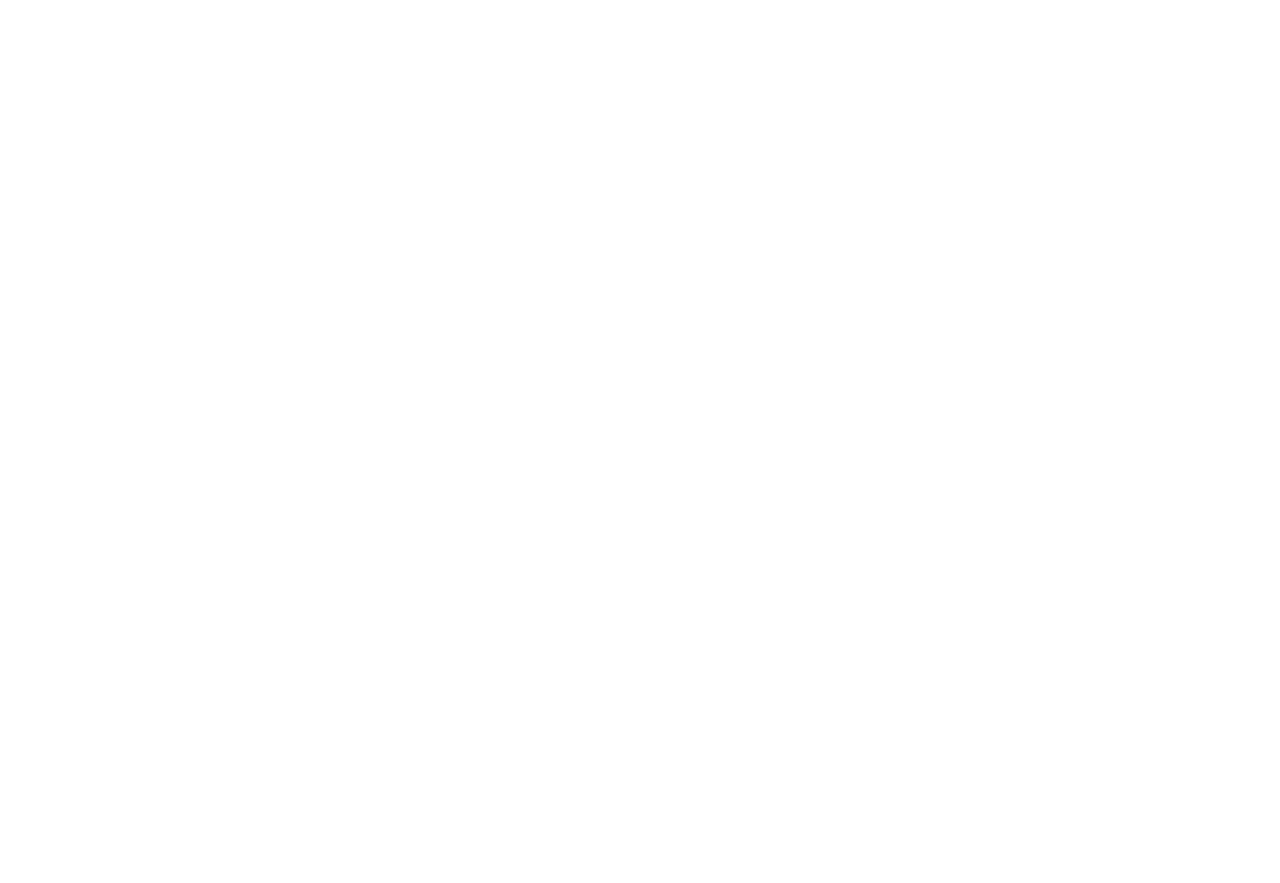
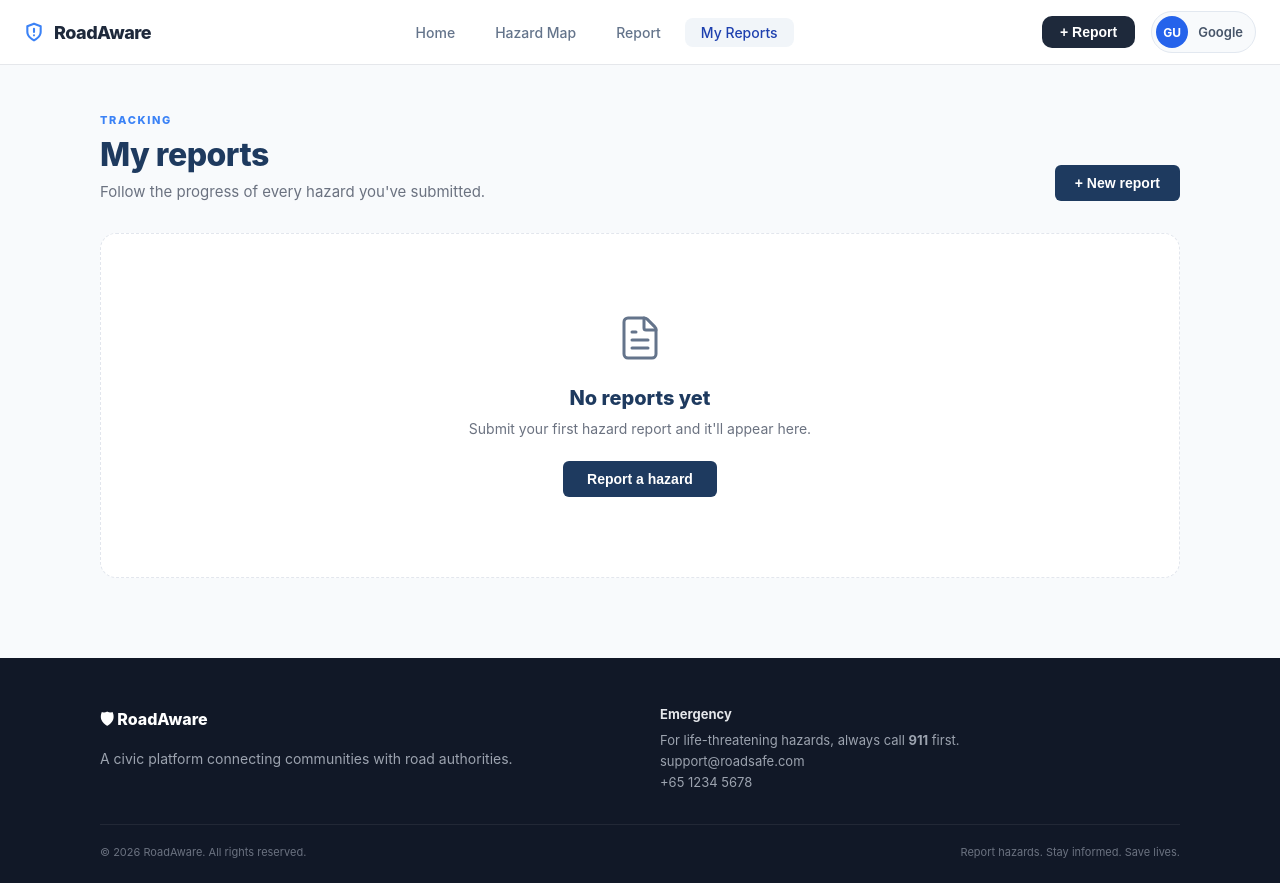
Before and after one commit to Pathum-Piyumal/RoadAware, a React (Vite) app in the folder frontend/: page /my-reports in a window 1280 px wide. Before the commit this address had no page. Before the commit the page ends 800 px from the top, so only its background shows below. Built offline with nearby package versions, Linux system fonts and the light colour scheme.

Commit message:
feat:added myreport page

```diff
--- a/frontend/src/App.jsx
+++ b/frontend/src/App.jsx
@@ -1,6 +1,7 @@
 import { BrowserRouter as Router, Routes, Route } from 'react-router-dom';
 import { Toaster } from 'react-hot-toast';
 import ReportHazard from './pages/citizen/ReportHazard';
+import MyReports from './pages/citizen/MyReports';
 import Home from './pages/public/Home';
 
 function App() {
@@ -13,6 +14,7 @@
           <Route path="/dashboard" element={<div className="p-8 text-center text-2xl">Citizen Dashboard</div>} />
           <Route path="/admin" element={<div className="p-8 text-center text-2xl">Admin Dashboard</div>} />
           <Route path="/report-hazard" element={<ReportHazard />} />
+          <Route path="/my-reports" element={<MyReports />} />
         </Routes>
         <Toaster position="top-right" />
       </div>
--- /dev/null
+++ b/frontend/src/pages/citizen/MyReports.jsx
@@ -0,0 +1,77 @@
+import { useNavigate } from 'react-router-dom';
+import { FileText } from 'lucide-react';
+import Navbar from '../../components/common/Navbar/Navbar';
+import styles from './MyReports.module.css';
+
+export default function MyReports() {
+  const navigate = useNavigate();
+
+  return (
+    <div className={styles.page}>
+      <Navbar />
+
+      {/* Header Area */}
+      <header className={styles.header}>
+        <div className={styles.headerInner}>
+          <div className={styles.headerText}>
+            <p className={styles.headerTag}>Tracking</p>
+            <h1 className={styles.headerTitle}>My reports</h1>
+            <p className={styles.headerSub}>
+              Follow the progress of every hazard you've submitted.
+            </p>
+          </div>
+          <button
+            className={styles.btnNewReport}
+            onClick={() => navigate('/report-hazard')}
+          >
+            + New report
+          </button>
+        </div>
+      </header>
+
+      {/* Content Area */}
+      <main className={styles.contentArea}>
+        <div className={styles.contentInner}>
+          {/* Empty State */}
+          <div className={styles.emptyCard}>
+            <div className={styles.emptyIcon}>
+              <FileText size={48} strokeWidth={1.5} />
+            </div>
+            <h2 className={styles.emptyTitle}>No reports yet</h2>
+            <p className={styles.emptySub}>
+              Submit your first hazard report and it'll appear here.
+            </p>
+            <button
+              className={styles.btnReportHazard}
+              onClick={() => navigate('/report-hazard')}
+            >
+              Report a hazard
+            </button>
+          </div>
+        </div>
+      </main>
+
+      {/* Footer */}
+      <footer className={styles.footer}>
+        <div className={styles.footerInner}>
+          <div className={styles.footerBrand}>
+            <div className={styles.footerBrandName}>🛡 RoadAware</div>
+            <p>A civic platform connecting communities with road authorities.</p>
+          </div>
+          <div className={styles.footerRight}>
+            <h4>Emergency</h4>
+            <p>
+              For life-threatening hazards, always call <strong>911</strong> first.<br />
+              support@roadsafe.com<br />
+              +65 1234 5678
+            </p>
+          </div>
+        </div>
+        <div className={styles.footerBottom}>
+          <span>© 2026 RoadAware. All rights reserved.</span>
+          <span>Report hazards. Stay informed. Save lives.</span>
+        </div>
+      </footer>
+    </div>
+  );
+}
--- /dev/null
+++ b/frontend/src/pages/citizen/MyReports.module.css
@@ -0,0 +1,175 @@
+.page {
+  display: flex;
+  flex-direction: column;
+  min-height: 100vh;
+  background: #f8fafc;
+}
+
+/* ── Header Area ─────────────────────────────────────── */
+.header {
+  background: #f8fafc;
+  padding: 48px 32px 32px;
+}
+
+.headerInner {
+  max-width: 1080px;
+  margin: 0 auto;
+  display: flex;
+  justify-content: space-between;
+  align-items: flex-end;
+}
+
+.headerText {
+  display: flex;
+  flex-direction: column;
+}
+
+.headerTag {
+  font-size: 11px;
+  font-weight: 800;
+  text-transform: uppercase;
+  letter-spacing: 0.15em;
+  color: var(--color-blue);
+  margin: 0 0 8px;
+}
+
+.headerTitle {
+  font-size: 32px;
+  font-weight: 800;
+  color: var(--color-navy);
+  margin: 0 0 8px;
+  letter-spacing: -0.5px;
+}
+
+.headerSub {
+  font-size: 15px;
+  color: var(--color-muted);
+  margin: 0;
+}
+
+.btnNewReport {
+  background: var(--color-navy);
+  color: #fff;
+  border: none;
+  border-radius: var(--radius-sm);
+  padding: 10px 20px;
+  font-size: 14px;
+  font-weight: 600;
+  cursor: pointer;
+  display: flex;
+  align-items: center;
+  gap: 8px;
+  transition: background 0.2s;
+}
+
+.btnNewReport:hover {
+  background: var(--color-blue);
+}
+
+/* ── Content Area ────────────────────────────────────── */
+.contentArea {
+  flex-grow: 1;
+  padding: 0 32px 80px;
+}
+
+.contentInner {
+  max-width: 1080px;
+  margin: 0 auto;
+}
+
+.emptyCard {
+  background: #fff;
+  border: 1px dashed var(--color-border);
+  border-radius: var(--radius-lg);
+  padding: 80px 24px;
+  display: flex;
+  flex-direction: column;
+  align-items: center;
+  text-align: center;
+}
+
+.emptyIcon {
+  color: #64748b;
+  margin-bottom: 20px;
+}
+
+.emptyTitle {
+  font-size: 20px;
+  font-weight: 800;
+  color: var(--color-navy);
+  margin: 0 0 10px;
+}
+
+.emptySub {
+  font-size: 14px;
+  color: var(--color-muted);
+  margin: 0 0 24px;
+}
+
+.btnReportHazard {
+  background: var(--color-navy);
+  color: #fff;
+  border: none;
+  border-radius: var(--radius-sm);
+  padding: 10px 24px;
+  font-size: 14px;
+  font-weight: 600;
+  cursor: pointer;
+  transition: background 0.2s;
+}
+
+.btnReportHazard:hover {
+  background: var(--color-blue);
+}
+
+/* ── Footer ──────────────────────────────────────────── */
+.footer {
+  background: #111827;
+  color: #fff;
+  padding: 48px 32px 24px;
+  margin-top: auto;
+}
+.footerInner {
+  max-width: 1080px;
+  margin: 0 auto;
+  display: grid;
+  grid-template-columns: 1fr 1fr;
+  gap: 40px;
+}
+.footerBrand {
+  font-size: 14px;
+  color: #9ca3af;
+  line-height: 1.7;
+}
+.footerBrandName {
+  font-weight: 800;
+  font-size: 16px;
+  color: #fff;
+  margin-bottom: 8px;
+  display: flex;
+  align-items: center;
+  gap: 8px;
+}
+.footerRight h4 {
+  font-size: 13px;
+  font-weight: 700;
+  color: #e5e7eb;
+  margin: 0 0 8px;
+}
+.footerRight p {
+  font-size: 13px;
+  color: #9ca3af;
+  margin: 0;
+  line-height: 1.6;
+}
+.footerBottom {
+  max-width: 1080px;
+  margin: 0 auto;
+  padding-top: 20px;
+  margin-top: 32px;
+  border-top: 1px solid rgba(255,255,255,0.07);
+  display: flex;
+  justify-content: space-between;
+  font-size: 11px;
+  color: #6b7280;
+}
```
